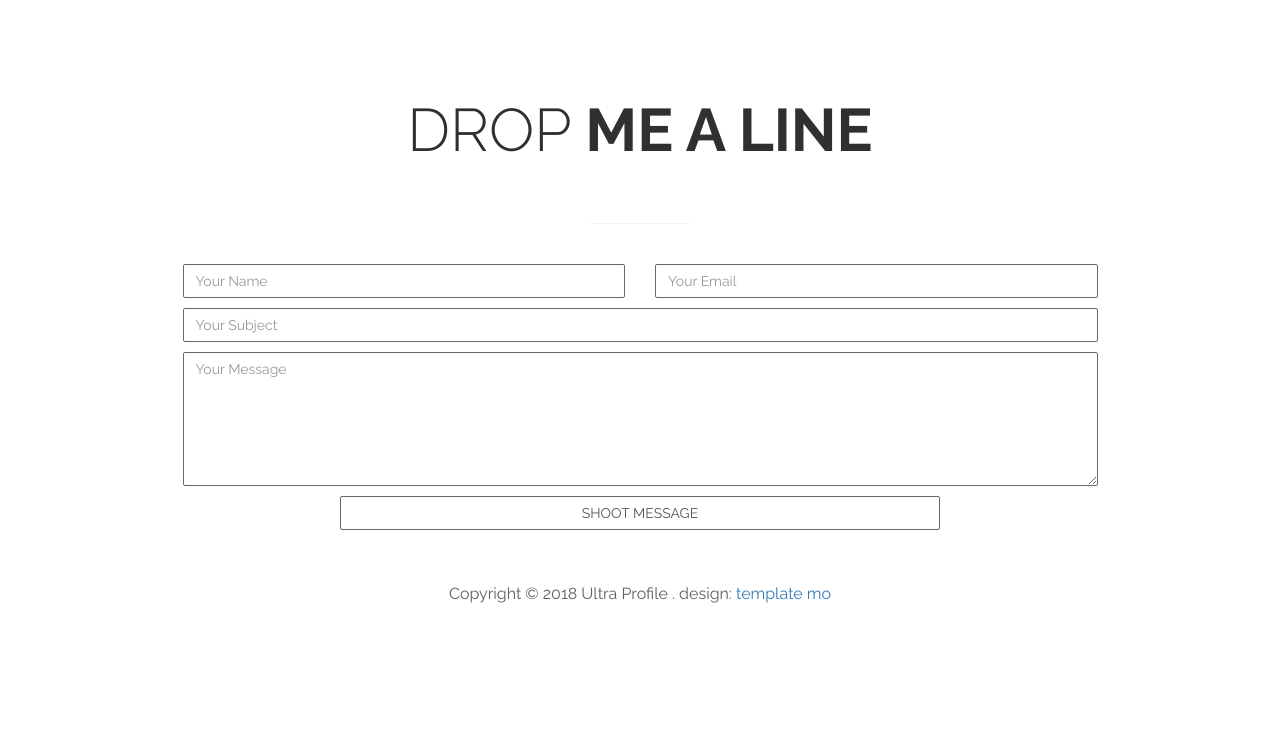
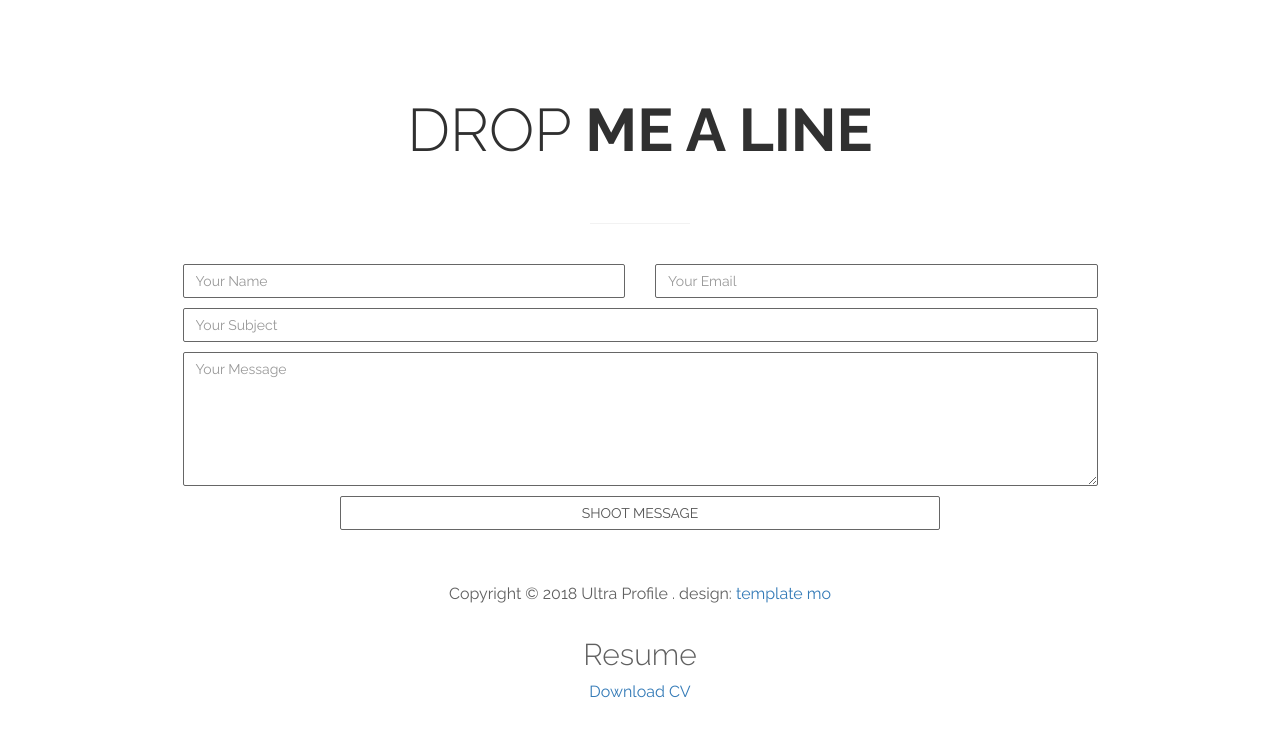
Before and after one commit to JEFFREYLEOGRACE/portfolio, a plain HTML site: page index.html in a window 1280 px wide. Shown: the part 3838-4574 px from the top of the page. Before the commit the page ends 4496 px from the top, so only its background shows below. Drawn offline with Linux system fonts and the light colour scheme.

Commit message:
Update index.html

```diff
--- a/index.html
+++ b/index.html
@@ -336,6 +336,16 @@ https://templatemo.com/tm-464-ultra-profile
 				</div>
 			</div>
 		</div>
+		<section id="resume">
+
+        <div class="section-content">
+            <center>
+            <h2>Resume</h2>
+            <a href="./RK_bio.docx" target="_blank" class="download-button">Download CV</a>
+        </center>
+        </div>
+
+		</section>
 	</section>
 	<!-- END CONTACT -->
 	<script src="js/jquery.js"></script>
```
